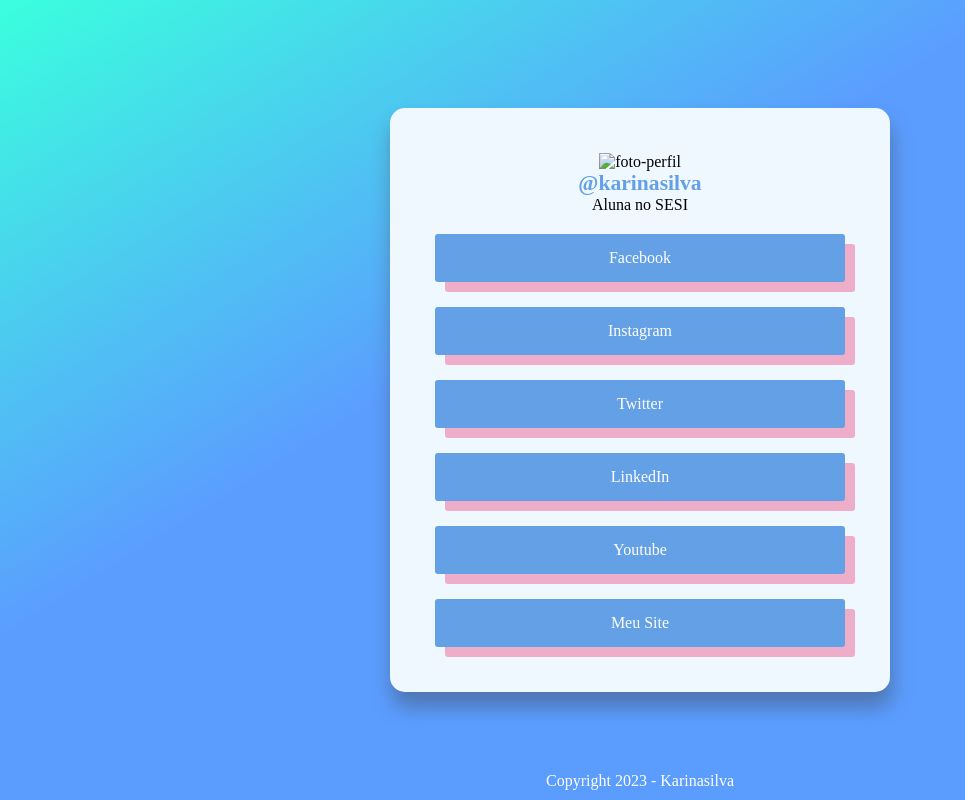
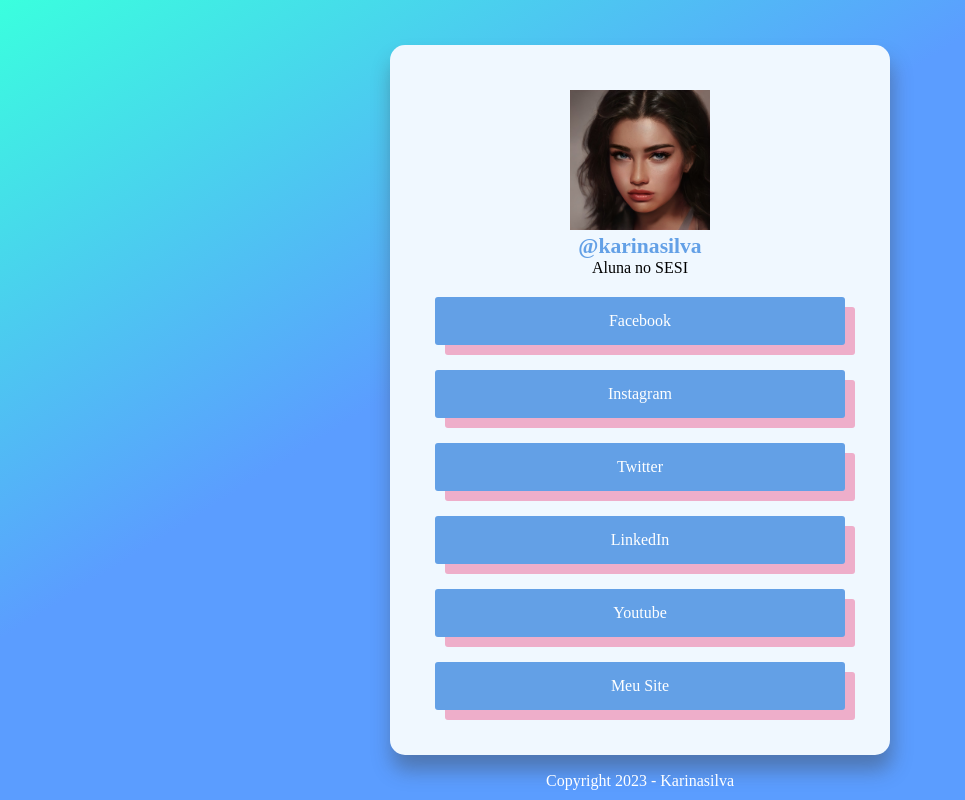
Before and after one commit to KarinaMauro/karinamauro.github.io, a plain HTML site: page index.html in a window 1280 px wide. Shown: the whole page, without its empty margins (0-965 px from the left). Drawn offline with Linux system fonts and the light colour scheme.

Commit message:
minha pagina de links

```diff
--- a/index.html
+++ b/index.html
@@ -12,7 +12,7 @@
 <body>
   <section>
     <header>
-      <img class="foto-perfil" src="" alt="foto-perfil">
+      <img class="foto-perfil" src="rosto.jpg" alt="foto-perfil">
       <h3>@karinasilva</h3>
       <p>Aluna no SESI</p>
     </header>
```
